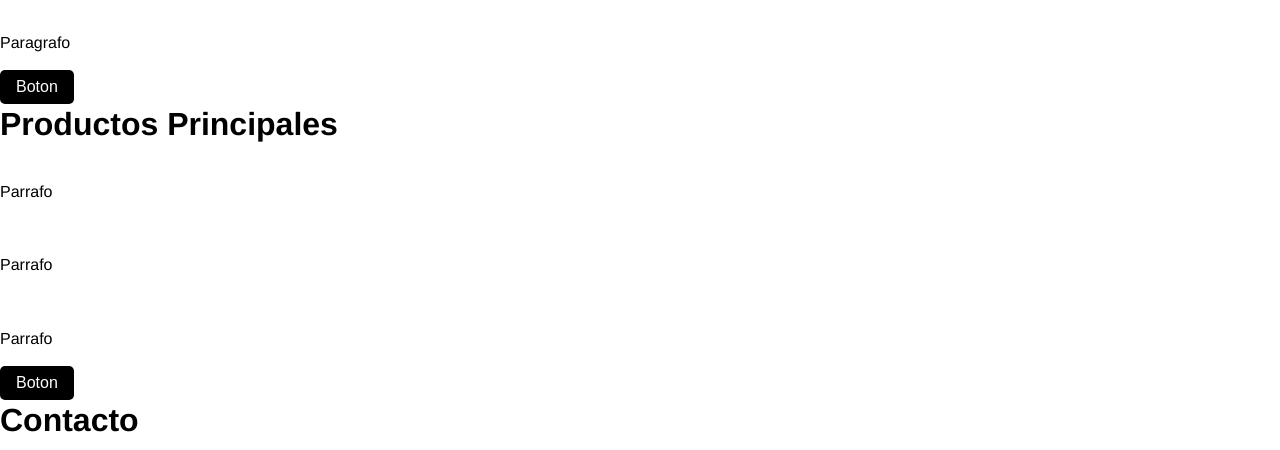
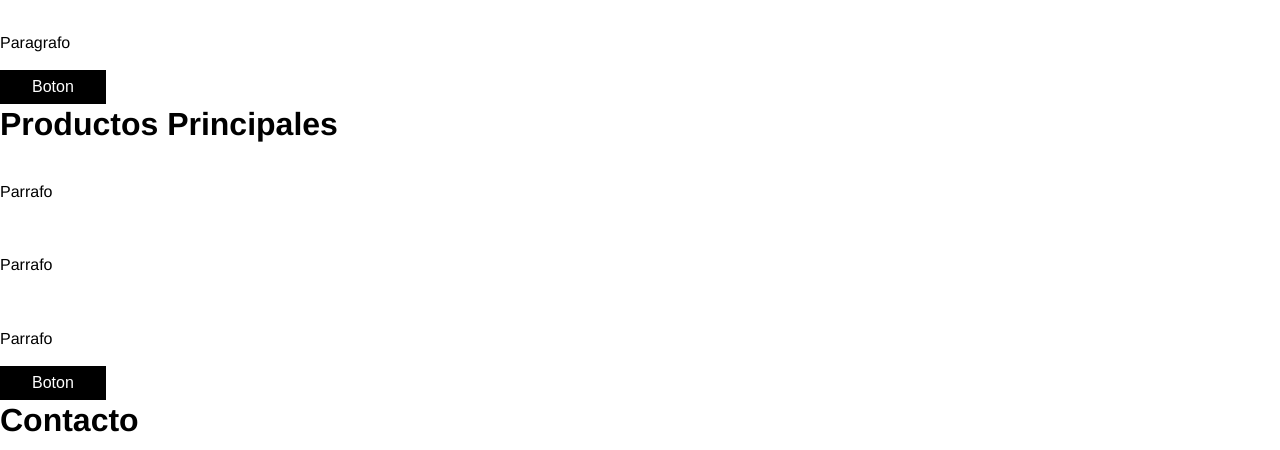
Before and after one commit to sebasmoles/bendita-empanada-es, a Vue app: page / in a window 1280 px wide. Shown: the part 844-1294 px from the top of the page. Built offline with nearby package versions, Linux system fonts and the light colour scheme.

Commit message:
estilo(app): cambiar diseño botones

```diff
--- a/src/App.vue
+++ b/src/App.vue
@@ -69,8 +69,7 @@
 		background-color: black;
 		font-size: 1rem;
 		border: none;
-		border-radius: 5px;
-		padding: 0.5rem 1rem;
+		padding: 0.5rem 2rem;
 		cursor: pointer;
 	}
 
```
